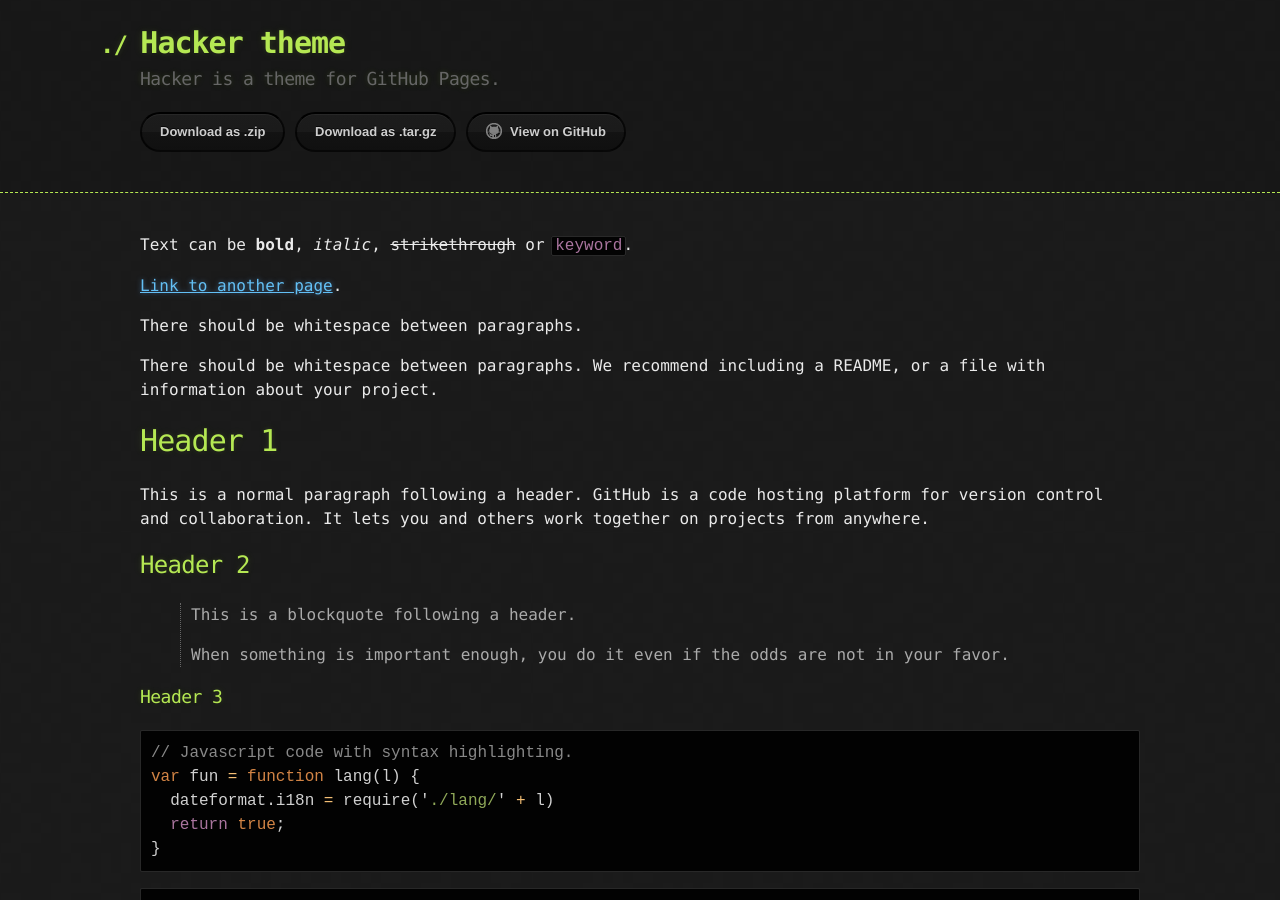
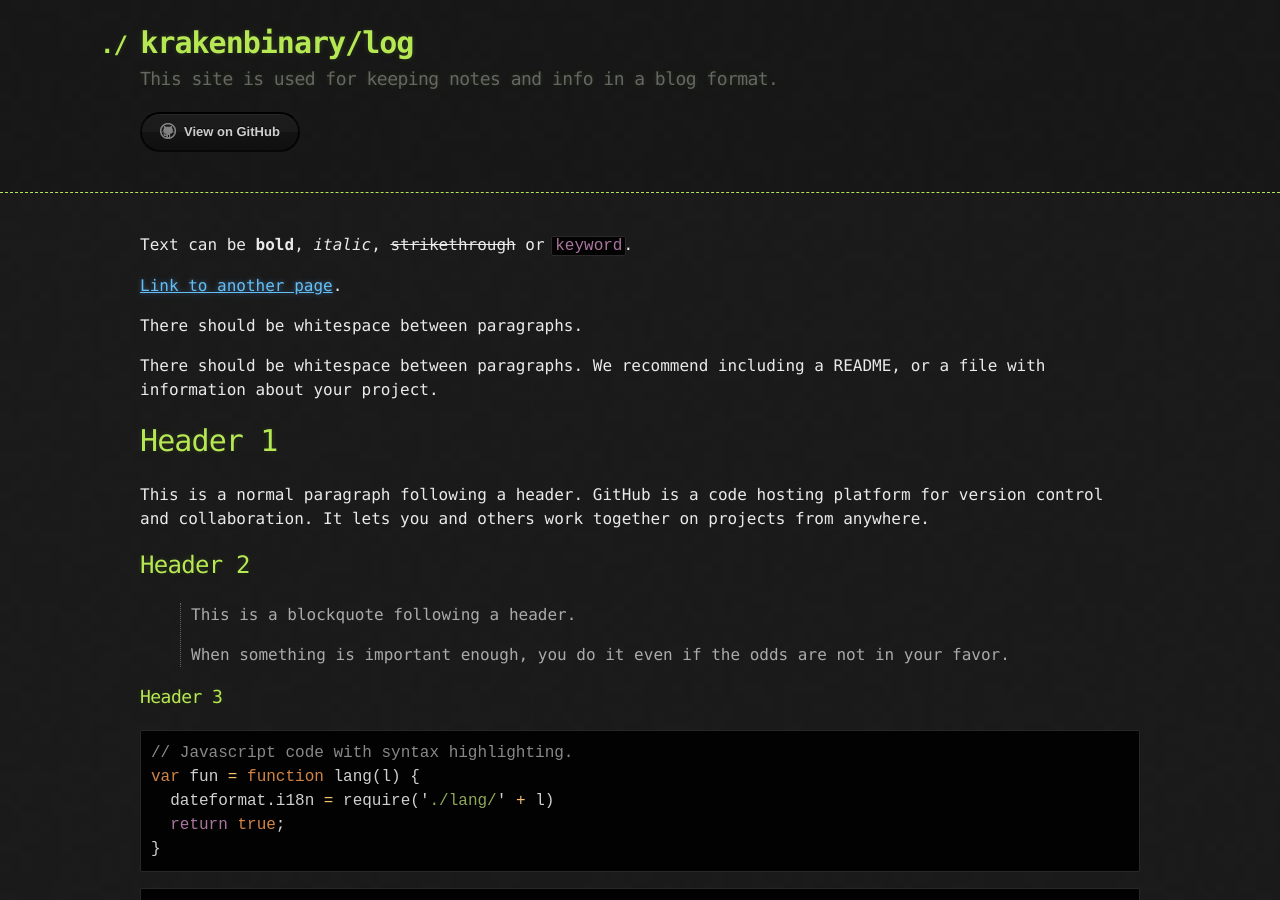
Before and after one commit to KrakenBinary/krakenbinary.github.io, a Jekyll site: the page built from index.md, in a window 1280 px wide and 900 px high. Built offline with Jekyll 4.4.1, drawn with Linux system fonts in a browser that asks for light colours.

Commit message:
Initial commit

```diff
--- a/_config.yml
+++ b/_config.yml
@@ -1,5 +1,5 @@
-title: Hacker theme
-description: Hacker is a theme for GitHub Pages.
-show_downloads: true
+title: krakenbinary/log
+description: This site is used for keeping notes and info in a blog format.
+show_downloads: false
 google_analytics:
 theme: jekyll-theme-hacker
```
